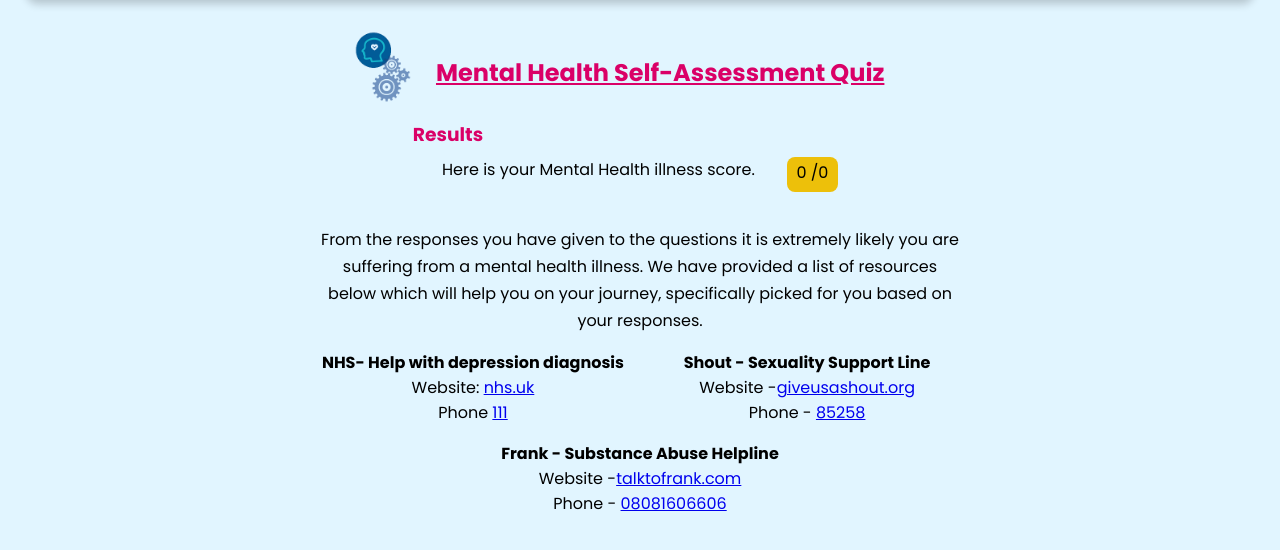
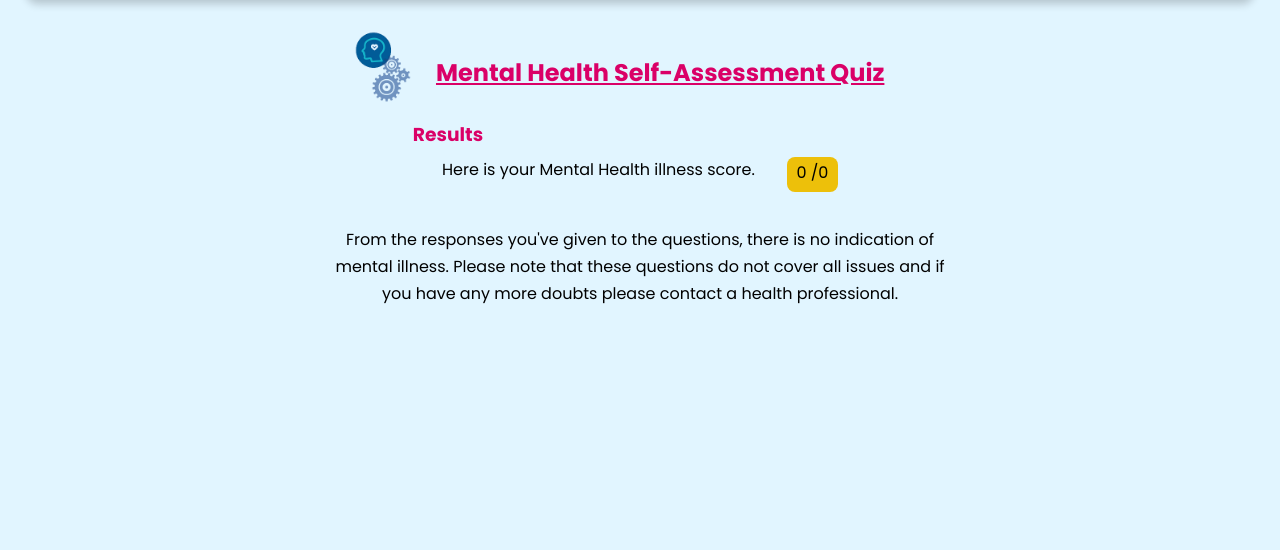
Before and after one commit to Mask02/Better-Days, a Flask app: page /result in a window 1280 px wide. Shown: the part 72-622 px from the top of the page. Run offline with Flask 2, Linux system fonts and the light colour scheme.

Commit message:
make changes in css

```diff
--- a/app.py
+++ b/app.py
@@ -118,7 +118,7 @@
     return render_template("login.html")
 
 
-@app.route('/logout', methods=['POST', 'GET'])
+@app.route('/logout', methods=['POST'])
 def logout():
     session.clear()
     return redirect(url_for('login'))
@@ -136,7 +136,7 @@
     return render_template('what_we_do.html')
 
 
-questions = ["", "", 'Are you a member of the LGBTQ+ community?', 'In the past 6 months, have you used alcohol or drugs to cope with stress or bad moods?', 'Have you or someone close to you struggled to deal with your sexuality?', 'Have you struggled with the expectations and stresses ofentering adulthood?', 'In the past 6 months, have you had trouble sleeping or been sleeping too much?', 'In the past 6 months, have you had less energy/motivation?', 'In the past 6 months, have you had a notable change in appetite? Eating more/less?', 'In the past 6 months, have you felt like a failure or that you have let down others around you?',
+questions = ["", "", 'Are you a member of the LGBTQ+ community?', 'In the past 6 months, have you used alcohol or drugs to cope with stress or bad moods?', 'Have you or someone close to you struggled to deal with your sexuality?', 'Have you struggled with the expectations and stresses of entering adulthood?', 'In the past 6 months, have you had trouble sleeping or been sleeping too much?', 'In the past 6 months, have you had less energy/motivation?', 'In the past 6 months, have you had a notable change in appetite? Eating more/less?', 'In the past 6 months, have you felt like a failure or that you have let down others around you?',
              'In the past 6 months, have you often felt down, depressed or hopeless?', 'In the past 6 months, have you suffered an anxiety attack?', 'In the past 6 months, have you felt more irritable or annoyed?', "In the past 6 months, have you felt like you've had no one to turn to?"]
 
 
@@ -145,14 +145,18 @@
     global current_question
     global answers
     global is_young
-    global is_question2
+    global q2_ans
     global total_score
+    global q3_ans
+    global q4_ans
 
     current_question = 1
     answers = list()
     is_young = 0
-    is_question2 = ''
+    q2_ans = ''
     total_score = 0
+    q4_ans = None
+    q3_ans = None
     return render_template('quiz.html')
 
 
@@ -160,15 +164,48 @@
 def result():
     global answers
     global total_score
+    global result_txt
+
+    nhs_support = None
+    sex_support = None
+    abuse_support = None
+
+    responses_set = ["From the responses you've given to the questions, there is no indication of mental illness. Please note that these questions do not cover all issues and if you have any more doubts please contact a health professional.",
+                     "From the responses you've given to the questions, it is possible that you may be suffering with a mental health illness. For more information please have a look at the following resources or contact a health professional.",
+                     "From the responses you have given to the questions it is extremely likely you are suffering from a mental health illness. We have provided a list of resources below which will help you on your journey, specifically picked for you based on your responses."]
+
     score = answers.count('yes')
-    return render_template('result.html', score=score, total_score=total_score)
+
+    if score <= 3:
+        result_txt = responses_set[0]
+
+    elif score >= 6:
+        result_txt = responses_set[2]
+        nhs_support = 'block'
+        if q4_ans == 'yes':
+            sex_support = 'block'
+        if q3_ans == 'yes':
+            abuse_support = 'block'
+
+    else:   # for 4 or 5 score
+        result_txt = responses_set[1]
+
+        nhs_support = 'block'
+        if q4_ans == 'yes':
+            sex_support = 'block'
+        if q3_ans == 'yes':
+            abuse_support = 'block'
+
+    return render_template('result.html', score=score, total_score=total_score, result_text=result_txt, nhs_support=nhs_support, sex_support=sex_support, abuse_support=abuse_support)
 
 
 current_question = 1
 answers = list()
 is_young = 0
-is_question2 = ''
+q2_ans = ''
 total_score = 0
+q4_ans = None
+q3_ans = None
 
 
 @app.route('/quiz_main', methods=['POST', 'GET'])
@@ -176,8 +213,11 @@
     global current_question
     global answers
     global is_young
-    global is_question2
+    global q2_ans
     global total_score
+    global q3_ans
+    global q4_ans
+
 
     if request.method == 'POST':
         answer = request.form['radio']
@@ -186,13 +226,22 @@
             is_young = int(answer)
 
         if current_question == 2:
-            is_question2 = answer
+            q2_ans = answer
 
+        # store the ans
         if current_question >= 4:
             answers.append(answer)
             total_score += 1
 
-        if current_question == 3 and is_question2 == 'no':
+        if current_question == 3:
+            q3_ans = answer
+
+        if current_question == 4 and q2_ans == 'yes':
+            q4_ans = answer
+
+        print(answers, q3_ans, q4_ans)
+
+        if current_question == 3 and q2_ans == 'no':
             if not is_young:
                 current_question += 3
             else:
@@ -212,6 +261,7 @@
         else:
             session['question'] = questions[current_question]
             session['q_number'] = current_q
+
             return redirect(f'/quiz_main')
 
     else:
@@ -223,5 +273,6 @@
         return render_template('quiz_main.html', question=questions[current_question], q_number=current_q)
 
 
+
 if __name__ == '__main__':
     app.run(threaded=True, debug=True)
--- a/templates/result.html
+++ b/templates/result.html
@@ -19,31 +19,28 @@
         </div>
       </div>
       <div class="result_text">
-        From the responses you have given to the questions it is extremely
-        likely you are suffering from a mental health illness. We have
-        provided a list of resources below which will help you on your
-        journey, specifically picked for you based on your responses.
+        {{result_text}}
       </div>
       <div class="result_contact_box">
-        <div>
+        <div style="display:{{nhs_support | default('none')}};">
           <h4>NHS- Help with depression diagnosis</h4>
           <p>Website: <a href="https://nhs.uk" target="_blank"> nhs.uk</a></p>
           <p>Phone <a href="tel:111">111</a></p>
         </div>
-        <div>
+        <div style="display:{{sex_support | default('none')}};">
           <h4>Shout - Sexuality Support Line</h4>
           <p>
             Website -<a href="https://giveusashout.org" target="_blank">giveusashout.org</a>
           </p>
           <p>Phone - <a href="tel:85258">85258</a></p>
         </div>
-      </div>
-      <div>
-        <h4>Frank - Substance Abuse Helpline</h4>
-        <p>
-          Website -<a href="https://talktofrank.com" target="_blank">talktofrank.com</a>
-        </p>
-        <p>Phone - <a href="tel:08081606606">08081606606</a></p>
+        <div style="display:{{abuse_support | default('none')}};">
+          <h4>Frank - Substance Abuse Helpline</h4>
+          <p>
+            Website -<a href="https://talktofrank.com" target="_blank">talktofrank.com</a>
+          </p>
+          <p>Phone - <a href="tel:08081606606">08081606606</a></p>
+        </div>
       </div>
     </section>
 
```
